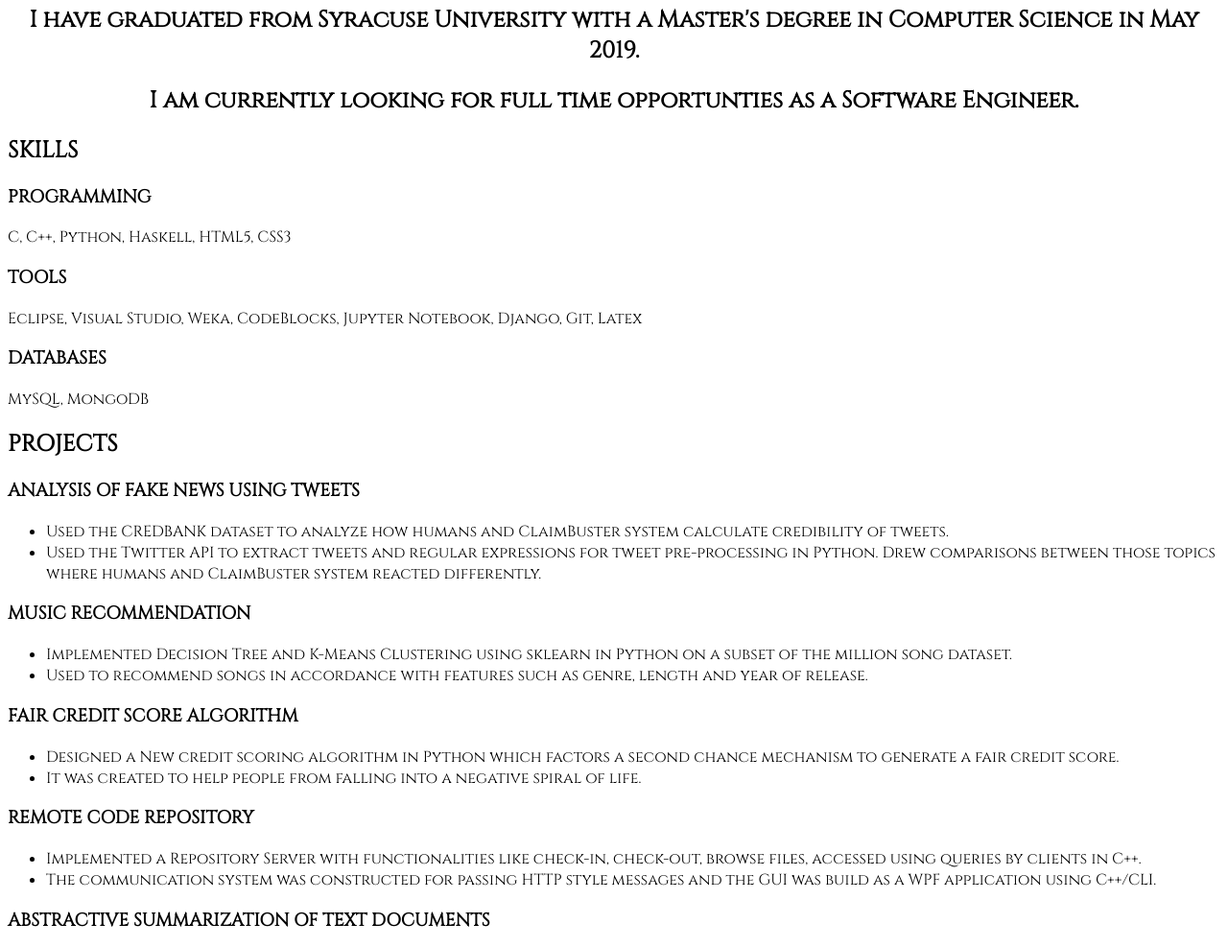
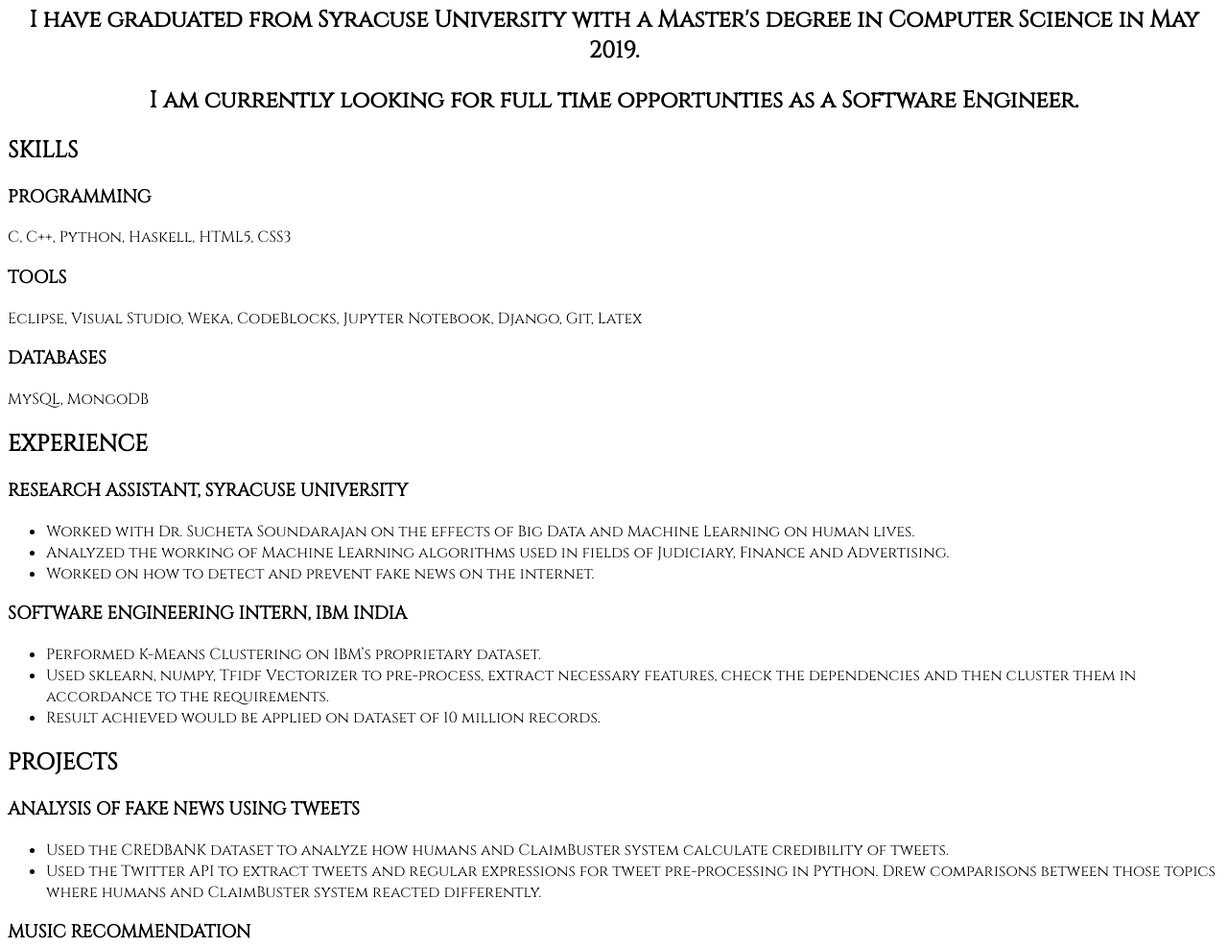
Before and after one commit to saurabh96/saurabh96.github.io, a plain HTML site: page index.html in a window 1280 px wide. Shown: the part 84-1071 px from the top of the page at 96% size. Drawn offline with Linux system fonts and the light colour scheme.

Commit message:
Update index.html

```diff
--- a/index.html
+++ b/index.html
@@ -22,6 +22,31 @@ C, C++, Python, Haskell, HTML5, CSS3
 Eclipse, Visual Studio, Weka, CodeBlocks, Jupyter Notebook, Django, Git, Latex
 <h3>DATABASES</h3>
 MySQL,  MongoDB
+	<h2> EXPERIENCE </h2>
+	<h3> RESEARCH ASSISTANT, SYRACUSE UNIVERSITY </h3>
+	<ul>
+		<li> Worked with Dr. Sucheta Soundarajan on the effects of Big Data and Machine Learning on human lives.
+		</li>
+		<li>Analyzed the working of Machine Learning algorithms used in fields of Judiciary, Finance and Advertising.
+		</li>
+		<li>
+			Worked on how to detect and prevent fake news on the internet.
+		</li>
+	</ul>
+	<h3> SOFTWARE ENGINEERING INTERN, IBM INDIA </h3>
+	<ul>
+		<li>
+			Performed K-Means Clustering on IBM’s proprietary dataset.
+		</li>
+		<li>
+			Used sklearn, numpy, Tfidf Vectorizer to pre-process, extract necessary
+			features, check the dependencies and then cluster them in accordance to the
+			requirements.
+		</li>
+		<li>
+			Result achieved would be applied on dataset of 10 million records.
+		</li>
+	</ul>
 
 <h2>PROJECTS</h2>
 	<h3> ANALYSIS OF FAKE NEWS USING TWEETS </h3>
```
